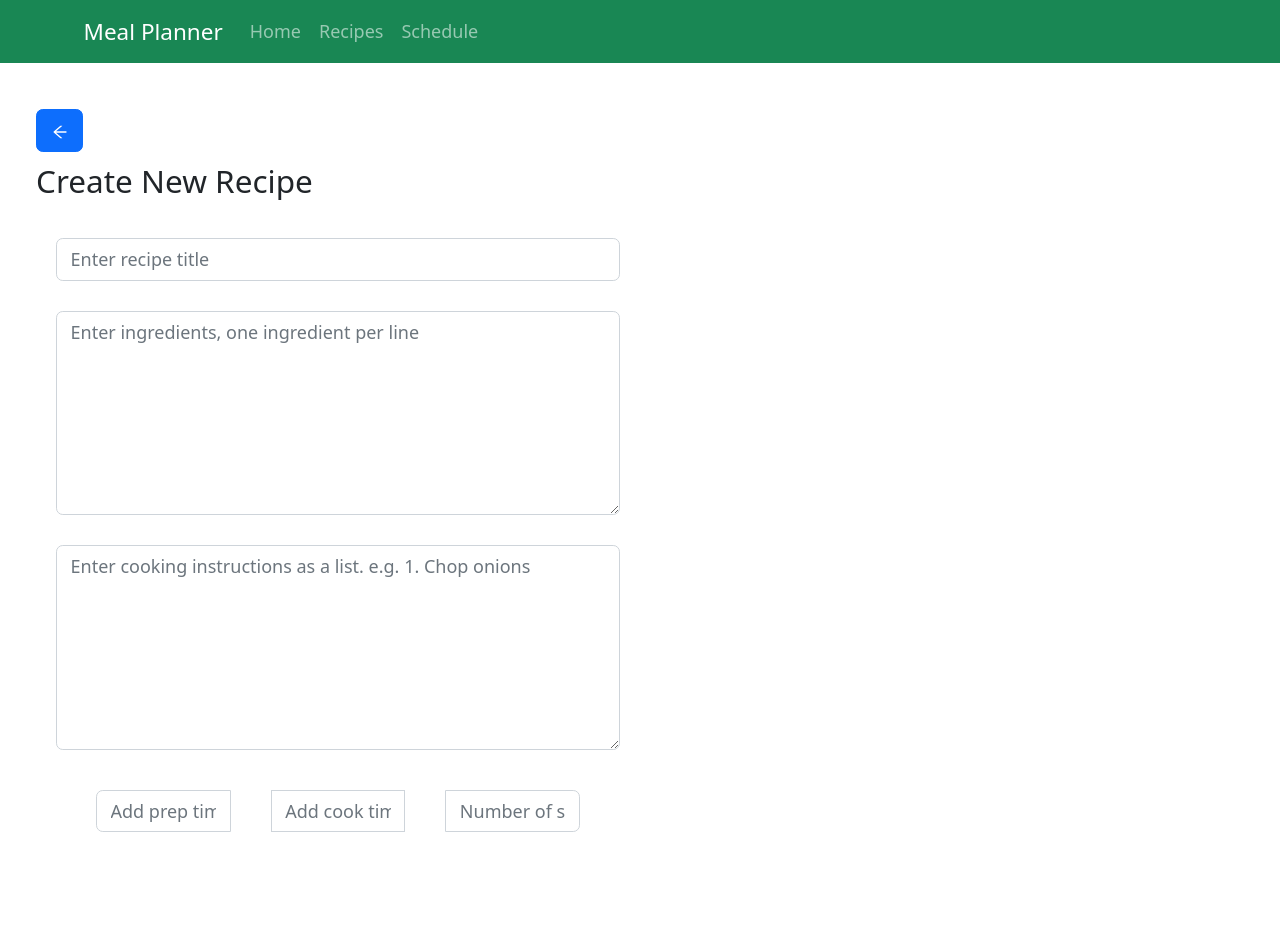
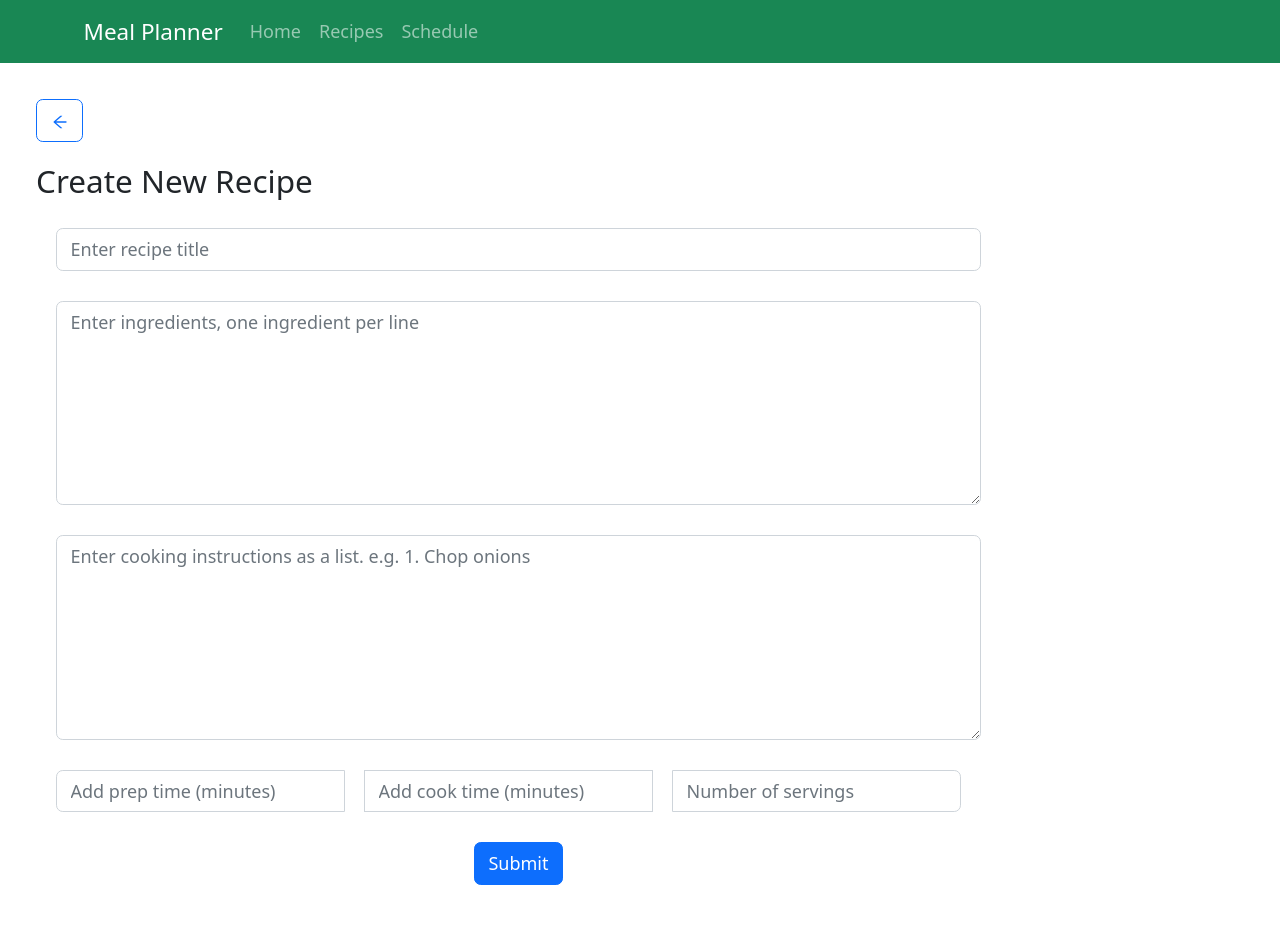
Before and after one commit to tkadima/mealplannerv2, a Next.js app: page /recipes/new in a window 1280 px wide. Shown: the top 930 px of the page. After the commit the page ends 905 px from the top, so only its background shows below. Built offline with nearby package versions, Linux system fonts and the light colour scheme.

Commit message:
Remove inline styles

```diff
--- a/components/back-button.tsx
+++ b/components/back-button.tsx
@@ -9,9 +9,9 @@ type PropTypes = {
 
 const BackButton = ({link}: PropTypes) => {
 	return (
-		<div style={{ padding: '10px 0px' }}>
+		<div className='back-button'>
 			<Link href={link}>
-				<Button>
+				<Button variant='outline-primary'>
 					<AiOutlineArrowLeft/>
 				</Button>
 			</Link>
--- a/components/layout.module.css
+++ b/components/layout.module.css
@@ -3,9 +3,3 @@
     padding: 0 2rem;
     margin: 2rem auto 3rem;
   }
-
-  .header {
-    display: flex;
-    flex-direction: column;
-    align-items: left;
-  }
--- a/components/layout.tsx
+++ b/components/layout.tsx
@@ -30,10 +30,6 @@ export default function Layout({ children }: PropTypes) {
 						content="Meal Planner App"
 					/>
 				</Head>
-
-				<header className={styles.header}>
-
-				</header>
 				<main className={styles.container}>{children}</main>
 			</div></>
 	);
--- a/components/recipe/recipe-form.tsx
+++ b/components/recipe/recipe-form.tsx
@@ -45,23 +45,24 @@ const RecipeForm = ({ onSubmitRecipe, currentRecipe }: PropTypes) => {
 		<Form onSubmit={handleSubmit(handleSubmitRecipe)}>
 			<Form.Group>
 				<Form.Control
+					className="form-spacing"
 					as="input"
 					name="name"
 					placeholder="Enter recipe title"
-					style={{ marginBottom: '30px' }}
 					{...register('name', { required: true })}
 				/>
 
 				<Form.Control
+					className="form-spacing"
 					as="textarea"
 					name="ingredients"
 					rows={7}
 					placeholder="Enter ingredients, one ingredient per line"
-					style={{ marginBottom: '30px' }}
 					{...register('ingredients')}
 				/>
 
 				<Form.Control
+					className="form-spacing"
 					as="textarea"
 					name="instructions"
 					rows={7}
@@ -69,23 +70,23 @@ const RecipeForm = ({ onSubmitRecipe, currentRecipe }: PropTypes) => {
 					{...register('instructions')}
 				/>
 
-				<InputGroup style={{ padding: '20px' }}>
+				<InputGroup>
 					<Form.Control
-						style={{ margin: '20px' }}
+						className="number-input-spacing"
 						as="input"
 						name="prepTime"
 						placeholder="Add prep time (minutes)"
 						{...register('prepTime')}
 					/>
 					<Form.Control
-						style={{ margin: '20px' }}
+						className="number-input-spacing"
 						as="input"
 						name="cookTime"
 						placeholder="Add cook time (minutes)"
 						{...register('cookTime')}
 					/>
 					<Form.Control
-						style={{ margin: '20px' }}
+						className="number-input-spacing"
 						as="input"
 						name="serves"
 						placeholder="Number of servings"
@@ -93,8 +94,7 @@ const RecipeForm = ({ onSubmitRecipe, currentRecipe }: PropTypes) => {
 					/>
 				</InputGroup>
 			</Form.Group>
-			<div className="col text-center" style={{ paddingTop: '60px'}} >
-				{/* Add cancel and/or reset button */}
+			<div className="col text-center">
 				<Button type="submit">Submit</Button>
 			</div>
 		</Form>);
--- a/components/recipe/recipe-list-item.tsx
+++ b/components/recipe/recipe-list-item.tsx
@@ -16,10 +16,8 @@ const RecipeListItem = ({ recipeItem, onDelete } : PropTypes) => {
 	return (
 		<ListGroup.Item>
 			<Link href={`/recipes/${recipeItem.id}`}>{recipeItem.name}</Link>
-			<div style={{ float: 'right' }}>
-				<span style={{ margin: '20px' }}>
-					<BsFillTrashFill onClick={handleDeleteRecipe}></BsFillTrashFill>
-				</span>
+			<div className="float-right">
+				<BsFillTrashFill onClick={handleDeleteRecipe}></BsFillTrashFill>
 			</div>
 		</ListGroup.Item>
 	);
--- a/components/schedule/cell.tsx
+++ b/components/schedule/cell.tsx
@@ -19,7 +19,7 @@ const Cell = ({onSelectCell, mealData}: PropTypes) => {
 		e.currentTarget.style.background = '';
 	};
 
-	return (<td style={{ padding: '30px'}}
+	return (<td
 		onClick={selectCell}
 		onMouseOver={hoverCell}
 		onMouseLeave={unHoverCell}>
--- a/components/schedule/schedule-modal.tsx
+++ b/components/schedule/schedule-modal.tsx
@@ -57,7 +57,7 @@ const ScheduleModal = ({ show, onCloseModal, mealData, recipes, onSave} : PropTy
 				<Form.Control
 					as='select'
 					multiple
-					style={{ marginBottom: '30px' } }
+					className="form-spacing"
 					{...register('recipes')}
 				>
 					{
@@ -72,12 +72,12 @@ const ScheduleModal = ({ show, onCloseModal, mealData, recipes, onSave} : PropTy
 					}
 				</Form.Control>
 				Recipes for this Meal:
-				<ListGroup style={{ marginBottom: '30px' } }>
+				<ListGroup className="form-spacing">
 					{
 						mealData?.recipes.map((recipe, i) => {
 							return <ListGroupItem key={i} active={removedRecipes?.some(r => r.id === recipe.id)}>
 								{recipe.name}
-								<div style={{ float: 'right' }}>
+								<div className="float-right">
 									<TfiClose onClick={() => handleRemoveRecipe(recipe)}/>
 								</div>
 							</ListGroupItem>;
--- a/pages/recipes/[id].tsx
+++ b/pages/recipes/[id].tsx
@@ -31,7 +31,7 @@ export const RecipePage = ({ recipe } : PropTypes) => {
 	};
 
 	return <Layout>
-		<div className='recipe-form'  style={{ width: '50%', float:'left', padding: '20px' }}>
+		<div className='recipe-form' >
 			<BackButton link="/recipes"/>
 			<h3>Edit Recipe</h3>
 			<RecipeForm currentRecipe={recipe} onSubmitRecipe={handleSubmitRecipe} />
--- a/pages/recipes/new.tsx
+++ b/pages/recipes/new.tsx
@@ -27,12 +27,9 @@ const NewRecipe = () => {
 		<Layout>
 			<BackButton link="/recipes"/>
 			<h3>Create New Recipe</h3>
-			<div style={{ padding: '10px 0px' }}>
-				<div className=' recipe-form'  style={{ width: '50%', float:'left', padding: '20px' }}>
-					<RecipeForm onSubmitRecipe={handleSubmitRecipe}/>
-				</div>
+			<div className=' recipe-form'>
+				<RecipeForm onSubmitRecipe={handleSubmitRecipe}/>
 			</div>
-
 		</Layout>
 	);
 };
--- a/pages/schedule/index.tsx
+++ b/pages/schedule/index.tsx
@@ -100,7 +100,7 @@ const Schedule = ({recipes, meals}: PropTypes) => {
 	return (
 		<Layout>
 			<h3>Schedule</h3>
-			<Button variant="primary" style={{ float: 'right'}} onClick={handleResetTable}>Reset Schedule</Button>
+			<Button variant="primary" className="reset-button" onClick={handleResetTable}>Reset Schedule</Button>
 			<ScheduleModal
 				show={showModal}
 				onCloseModal={handleCloseModal}
--- a/styles/global.css
+++ b/styles/global.css
@@ -21,7 +21,28 @@ a:hover {
   text-decoration: underline;
 }
 
-img {
-  max-width: 100%;
-  display: block;
+.back-button {
+  margin-bottom: 20px;
 }
+
+.form-spacing {
+  margin-bottom: 30px;
+}
+
+.number-input-spacing {
+  margin:  0px 20px 30px 0px;
+}
+
+.float-right {
+  float: right;
+}
+
+.recipe-form{
+  float: left;
+  padding: 20px;
+}
+
+.reset-button {
+  float: right;
+  margin-bottom: 20px;
+}
```
Also changed, not shown: styles/utils.module.css (deleted, +0 -52 lines).
